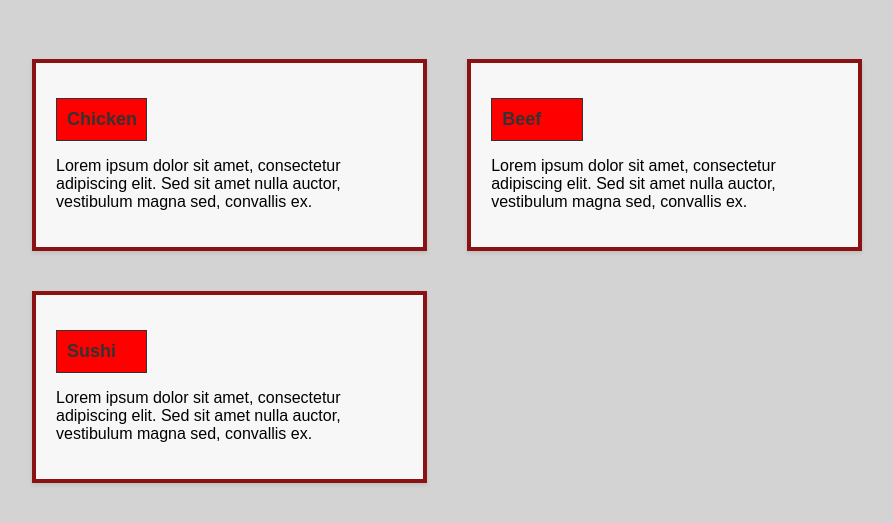
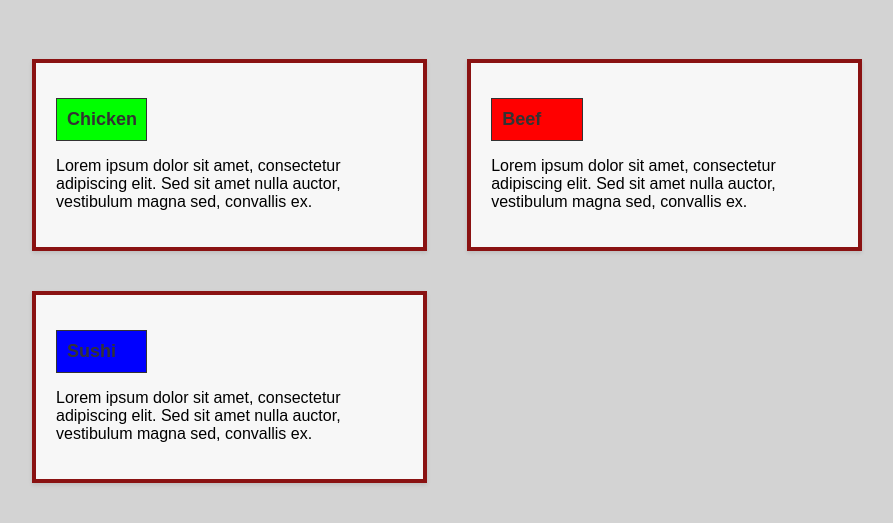
Before and after one commit to HarryBlair/coursera-assignment, a plain HTML site: page index.html in a window 1280 px wide. Shown: the part 61-584 px from the top of the page, without its empty margins (8-901 px from the left). Drawn offline with Linux system fonts and the light colour scheme.

Commit message:
Update style.css

```diff
--- a/style.css
+++ b/style.css
@@ -40,15 +40,15 @@ main {
     border: 1px solid #333;
 }
 
-.section-title {
+#beeftitle {
   background-color: #f00;
 }
 
-.section-title:nth-of-type(2) {
+#chickentitle {
   background-color: #0f0;
 }
 
-.section-title:nth-of-type(3) {
+#sushititle {
   background-color: #00f;
 }
 
```
